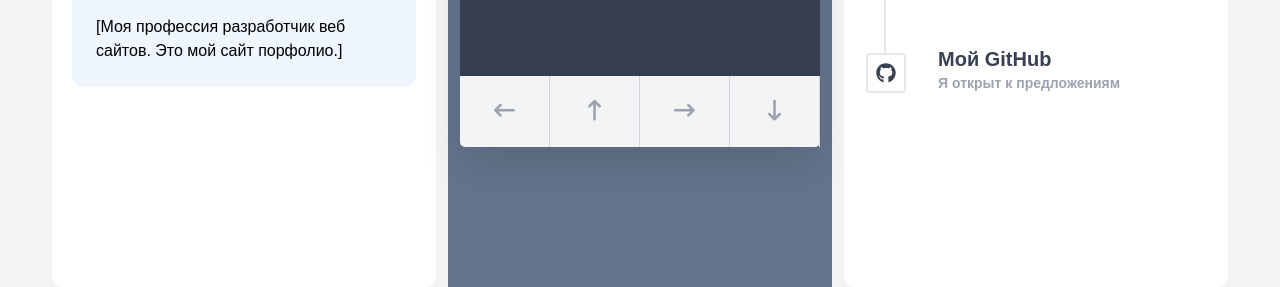
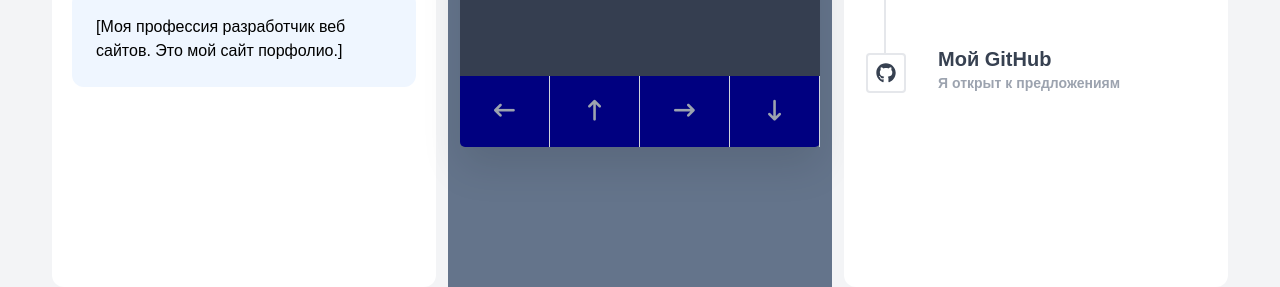
Before and after one commit to olimpjs/portfolio, a plain HTML site: page index.html in a window 1280 px wide. Shown: the part 513-800 px from the top of the page. Drawn offline with Linux system fonts and the light colour scheme.

Commit message:
Update style.css

```diff
--- a/css/style.css
+++ b/css/style.css
@@ -20,7 +20,7 @@
   flex-direction: column;
   justify-content: center;
   border-radius: 5px;
-  background: #f3f4f6;
+  background: #000080;
   box-shadow: 0 20px 40px rgba(0, 0, 0, 0.1);
 }
 .game-details {
```
